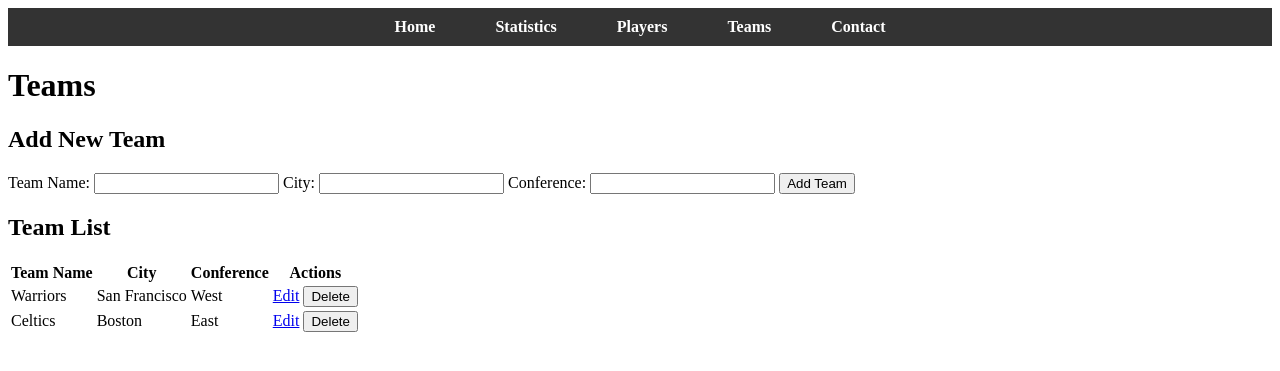
After one commit to jerryyipp/NBA-Stat-Analyst, a Flask app: page /teams in a window 1280 px wide. The commit adds this page. Shown: the top 371 px of the page. Run offline with Flask 3, Linux system fonts and the light colour scheme.

Commit message:
Added Teams and Fixed Bugs

```diff
--- a/app.py
+++ b/app.py
@@ -20,14 +20,18 @@ class Player(db.Model):
 # Define the Team model
 class Team(db.Model):
     team_name = db.Column(db.String(50), primary_key=True)
-    city = db.Column(db.String(20))
-    conference = db.Column(db.String(20))
+    city = db.Column(db.String(20), nullable=False)
+    conference = db.Column(db.String(20), nullable=False)
 
 # Home route
 @app.route('/')
 def home():
     players = Player.query.all()  # Retrieve all players
     return render_template('index.html', players=players)
+
+######################################################################
+#                               PLAYERS                              #
+######################################################################
 
 # Players route with filtering
 @app.route('/players', methods=['GET', 'POST'])
@@ -59,18 +63,27 @@ def players():
 # Route to add a player
 @app.route('/add', methods=['GET', 'POST'])
 def add_player():
+    # Retrieve all teams to populate the dropdown
+    teams = Team.query.all()
+
     if request.method == 'POST':
         name = request.form['name']
         team_name = request.form['team_name']
         position = request.form['position']
         height = request.form['height']
 
+        # Check if the team exists, if not assign "Free Agent"
+        if not Team.query.filter_by(team_name=team_name).first():
+            team_name = "Free Agent"
+
         new_player = Player(name=name, team_name=team_name, position=position, height=height)
         db.session.add(new_player)
         db.session.commit()
         flash('Player added successfully!')
         return redirect(url_for('players'))
-    return render_template('add_player.html')
+
+    return render_template('add_player.html', teams=teams)
+
 
 # Route to edit a player
 @app.route('/edit_player/<int:player_id>', methods=['GET', 'POST'])
@@ -96,6 +109,14 @@ def delete_player(player_id):
     db.session.commit()
     flash('Player deleted successfully!')
     return redirect(url_for('players'))
+
+######################################################################
+#                              END PLAYERS                           #
+######################################################################
+
+######################################################################
+#                            STATISTICS                              #
+######################################################################
 
 # Route for statistics
 @app.route('/statistics', methods=['GET'])
@@ -132,6 +153,58 @@ def statistics():
     return render_template('statistics.html', players=players, average_height=average_height, num_players=num_players, num_teams=num_teams,
                            teams=teams, team_filter=team_filter, position_filter=position_filter, height_filter=height_filter)
 
+######################################################################
+#                            END STATISTICS                          #
+######################################################################
+
+######################################################################
+#                                 TEAMS                              #
+######################################################################
+
+@app.route('/teams', methods=['GET', 'POST'])
+def teams():
+    if request.method == 'POST':
+        team_name = request.form['team_name']
+        city = request.form['city']
+        conference = request.form['conference']
+
+        new_team = Team(team_name=team_name, city=city, conference=conference)
+        db.session.add(new_team)
+        db.session.commit()
+        flash('Team added successfully!')
+        return redirect(url_for('teams'))
+
+    teams = Team.query.all()
+    return render_template('teams.html', teams=teams)
+
+
+@app.route('/edit_team/<string:team_name>', methods=['GET', 'POST'])
+def edit_team(team_name):
+    team = Team.query.get_or_404(team_name)
+
+    if request.method == 'POST':
+        team.city = request.form['city']
+        team.conference = request.form['conference']
+        db.session.commit()
+        flash('Team updated successfully!')
+        return redirect(url_for('teams'))
+
+    return render_template('edit_team.html', team=team)
+
+
+@app.route('/delete_team/<string:team_name>', methods=['POST'])
+def delete_team(team_name):
+    team = Team.query.get_or_404(team_name)
+    db.session.delete(team)
+    db.session.commit()
+    flash('Team deleted successfully!')
+    return redirect(url_for('teams'))
+
+
+######################################################################
+#                            END TEAMS                               #
+######################################################################
+
 if __name__ == '__main__':
     with app.app_context():
         db.create_all()  # This will create all the tables if they don't exist
--- /dev/null
+++ b/templates/teams.html
@@ -0,0 +1,98 @@
+<!DOCTYPE html>
+<html lang="en">
+  <head>
+    <meta charset="UTF-8" />
+    <meta name="viewport" content="width=device-width, initial-scale=1.0" />
+    <title>Teams</title>
+    <link
+      rel="stylesheet"
+      href="{{ url_for('static', filename='css/styles.css') }}"
+    />
+  </head>
+  <body>
+    <!-- Navigation Bar -->
+    <header>
+      <nav>
+        <ul>
+          <li><a href="/">Home</a></li>
+          <li><a href="/statistics">Statistics</a></li>
+          <li><a href="/players">Players</a></li>
+          <li><a href="/teams">Teams</a></li>
+          <li><a href="/contact">Contact</a></li>
+        </ul>
+      </nav>
+    </header>
+
+    <!-- Main Content -->
+    <main>
+      <h1>Teams</h1>
+
+      <!-- Flash Messages -->
+      {% with messages = get_flashed_messages() %} {% if messages %}
+      <ul class="flashes">
+        {% for message in messages %}
+        <li>{{ message }}</li>
+        {% endfor %}
+      </ul>
+      {% endif %} {% endwith %}
+
+      <!-- Form to Add a New Team -->
+      <section id="add-team">
+        <h2>Add New Team</h2>
+        <form action="{{ url_for('teams') }}" method="post">
+          <label for="team_name">Team Name:</label>
+          <input type="text" id="team_name" name="team_name" required />
+
+          <label for="city">City:</label>
+          <input type="text" id="city" name="city" required />
+
+          <label for="conference">Conference:</label>
+          <input type="text" id="conference" name="conference" required />
+
+          <button type="submit">Add Team</button>
+        </form>
+      </section>
+
+      <!-- Table to Display All Teams -->
+      <section id="team-list">
+        <h2>Team List</h2>
+        <table>
+          <thead>
+            <tr>
+              <th>Team Name</th>
+              <th>City</th>
+              <th>Conference</th>
+              <th>Actions</th>
+            </tr>
+          </thead>
+          <tbody>
+            {% for team in teams %}
+            <tr>
+              <td>{{ team.team_name }}</td>
+              <td>{{ team.city }}</td>
+              <td>{{ team.conference }}</td>
+              <td>
+                <a href="{{ url_for('edit_team', team_name=team.team_name) }}"
+                  >Edit</a
+                >
+                <form
+                  action="{{ url_for('delete_team', team_name=team.team_name) }}"
+                  method="post"
+                  style="display: inline"
+                >
+                  <button
+                    type="submit"
+                    onclick="return confirm('Are you sure you want to delete this team?');"
+                  >
+                    Delete
+                  </button>
+                </form>
+              </td>
+            </tr>
+            {% endfor %}
+          </tbody>
+        </table>
+      </section>
+    </main>
+  </body>
+</html>
```
Also changed, not shown: templates/add_player.html (+7 -2 lines), templates/edit_team.html (added, +38 -0 lines), instance/nba_stats.db.
